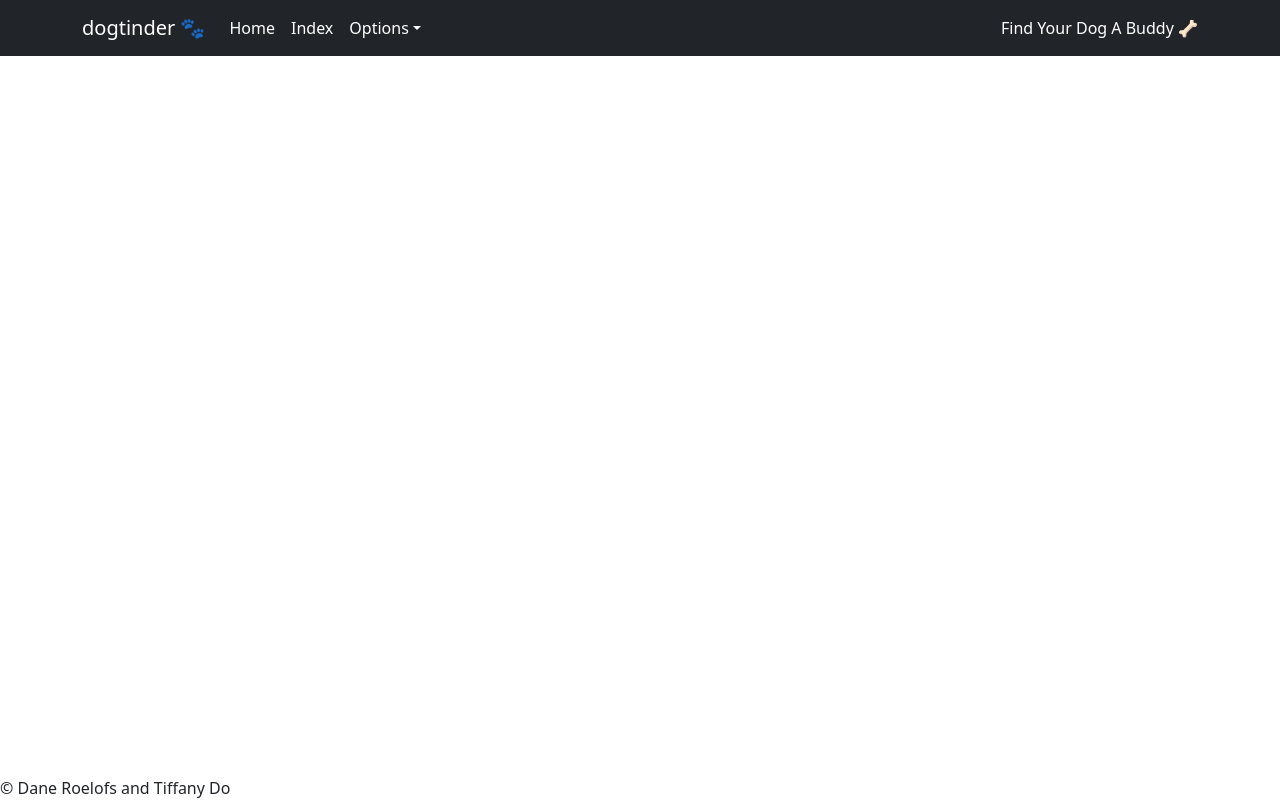
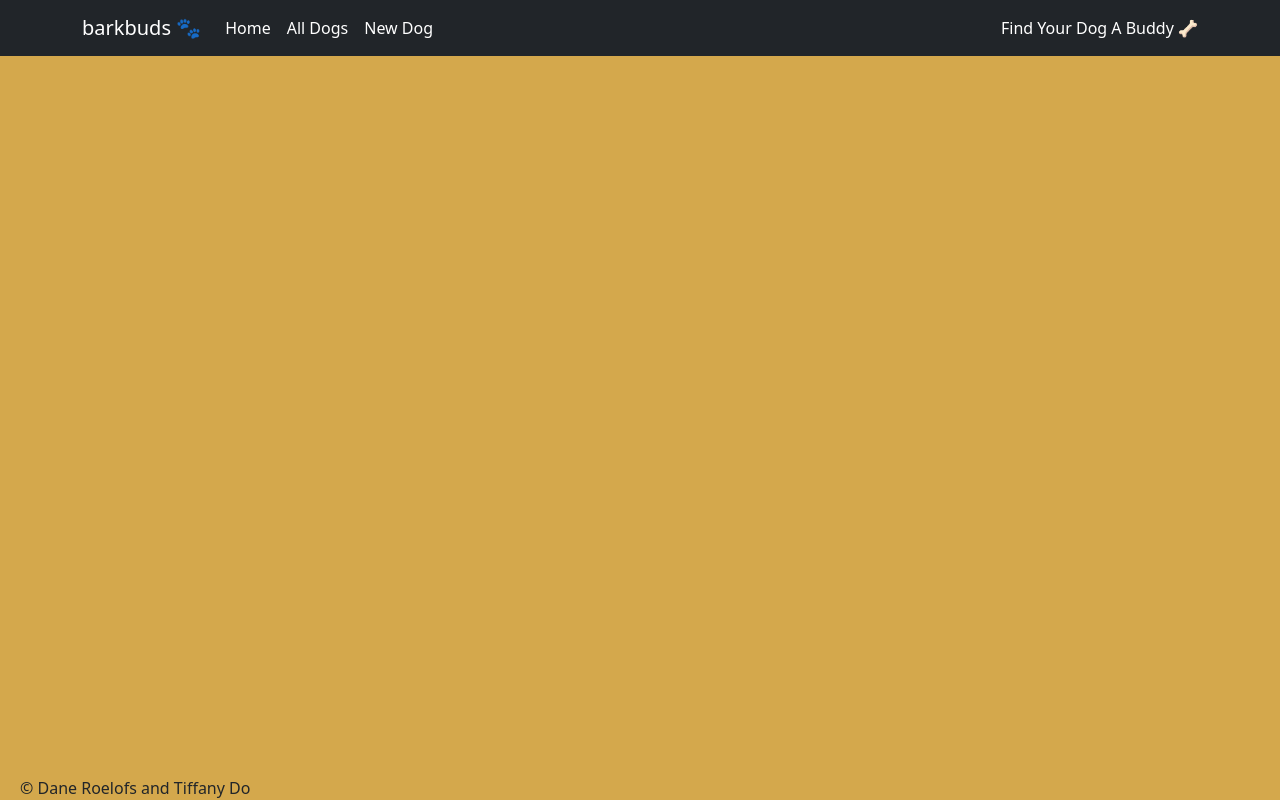
Before and after one commit to learn-academy-2022-alpha/cat-tinder-frontend-ragdoll-dane-tiffany, a React (Create React App) app: page /dogedit in a window 1280 px wide. Built offline with nearby package versions, Linux system fonts and the light colour scheme.

Commit message:
finished frontend struture

```diff
--- a/src/App.css
+++ b/src/App.css
@@ -1,5 +1,13 @@
-body {
-padding-top: 100px;
+html {
+  background-color: rgb(212, 168, 76);
+  width: 100vw;
+  height: 100vh;
+}
+
+#content {
+  background-color: rgb(212, 168, 76);
+  padding-top: 100px;
+  padding: 100px 20px 20px 20px;
 }
 
 #copyright {
@@ -10,3 +18,19 @@ padding-top: 100px;
 a.nav-link, span.navbar-text {
  color: white!important;
 }
+
+#not-found-img {
+  position: absolute;
+  top: 0%;
+  right: 0%;
+  width: 50vw;
+}
+
+.half-width {
+  width: 50%;
+}
+
+.large-font {
+  font-size: 100px;
+  background-color: rgb(212, 168, 76);
+}
--- a/src/App.js
+++ b/src/App.js
@@ -6,6 +6,7 @@ import {
   Route,
   Switch
 } from 'react-router-dom'
+
 import Header from './components/Header'
 import Footer from './components/Footer'
 import DogEdit from './pages/DogEdit'
@@ -15,12 +16,10 @@ import DogShow from './pages/DogShow'
 import Home from './pages/Home'
 import NotFound from './pages/NotFound'
 
-
-
-
 export class App extends Component {
   render() {
     return (
+      <div id='content'>
         <Router>
           <Header />
           <Switch>
@@ -29,10 +28,11 @@ export class App extends Component {
             <Route path="/dogshow" component={DogShow} />
             <Route path="/dognew" component={DogNew} />
             <Route path="/dogedit" component={DogEdit} />
-        <Route component={NotFound}/>
+            <Route component={NotFound} />
           </Switch>
           <Footer />
         </Router>
+      </div>
     )
   }
 }
--- a/src/components/Header.js
+++ b/src/components/Header.js
@@ -1,9 +1,29 @@
 import React, { Component } from 'react'
-import { Collapse, NavbarBrand, NavbarToggler, NavItem, NavLink, Nav, DropdownToggle, DropdownMenu, DropdownItem, UncontrolledDropdown, NavbarText, Navbar  } from 'reactstrap'
-
-
+import {
+  Collapse,
+  NavbarBrand,
+  NavbarToggler,
+  NavItem,
+  NavLink,
+  Nav,
+  DropdownToggle,
+  DropdownMenu,
+  DropdownItem,
+  UncontrolledDropdown,
+  NavbarText,
+  Navbar
+} from 'reactstrap'
 
 export class Header extends Component {
+  constructor(props) {
+    super(props);
+    this.toggle = this.toggle.bind(this);
+    this.state = { collapse: false };
+  }
+
+  toggle() {
+    this.setState({ collapse: !this.state.collapse });
+  }
   render() {
     return (
       <div>
@@ -15,10 +35,10 @@ export class Header extends Component {
           fixed="top"
         >
           <NavbarBrand href="/">
-          dogtinder 🐾
+            barkbuds 🐾
           </NavbarBrand>
-        <NavbarToggler onClick={function noRefCheck(){}} />
-        <Collapse navbar>
+          <NavbarToggler onClick={this.toggle} />
+          <Collapse isOpen={this.state.collapse} navbar>
             <Nav
               className="me-auto"
               navbar
@@ -30,10 +50,15 @@ export class Header extends Component {
               </NavItem>
               <NavItem>
                 <NavLink href="/dogindex">
-                Index
+                  All Dogs
                 </NavLink>
               </NavItem>
-            <UncontrolledDropdown
+              <NavItem>
+                <NavLink href="/dognew">
+                  New Dog
+                </NavLink>
+              </NavItem>
+              {/* <UncontrolledDropdown
                 inNavbar
                 nav
               >
@@ -55,7 +80,7 @@ export class Header extends Component {
                     Reset
                   </DropdownItem>
                 </DropdownMenu>
-            </UncontrolledDropdown>
+              </UncontrolledDropdown> */}
             </Nav>
             <NavbarText>
               Find Your Dog A Buddy 🦴
--- a/src/pages/NotFound.js
+++ b/src/pages/NotFound.js
@@ -1,9 +1,13 @@
 import React, { Component } from 'react'
+import notFoundPic from '../assets/not-found-dog.png'
 
 export class NotFound extends Component {
   render() {
     return (
-      <div>NotFound</div>
+      <div>
+        <h1 className='large-font half-width'>404! Can't find your buddy here.</h1>
+        <img id='not-found-img' src={notFoundPic} alt='dog' />
+      </div>
     )
   }
 }
```
Also changed, not shown: 1 other file (tests, documents, lock files or other folders). Lines whose indentation alone changed are shown as unchanged.
